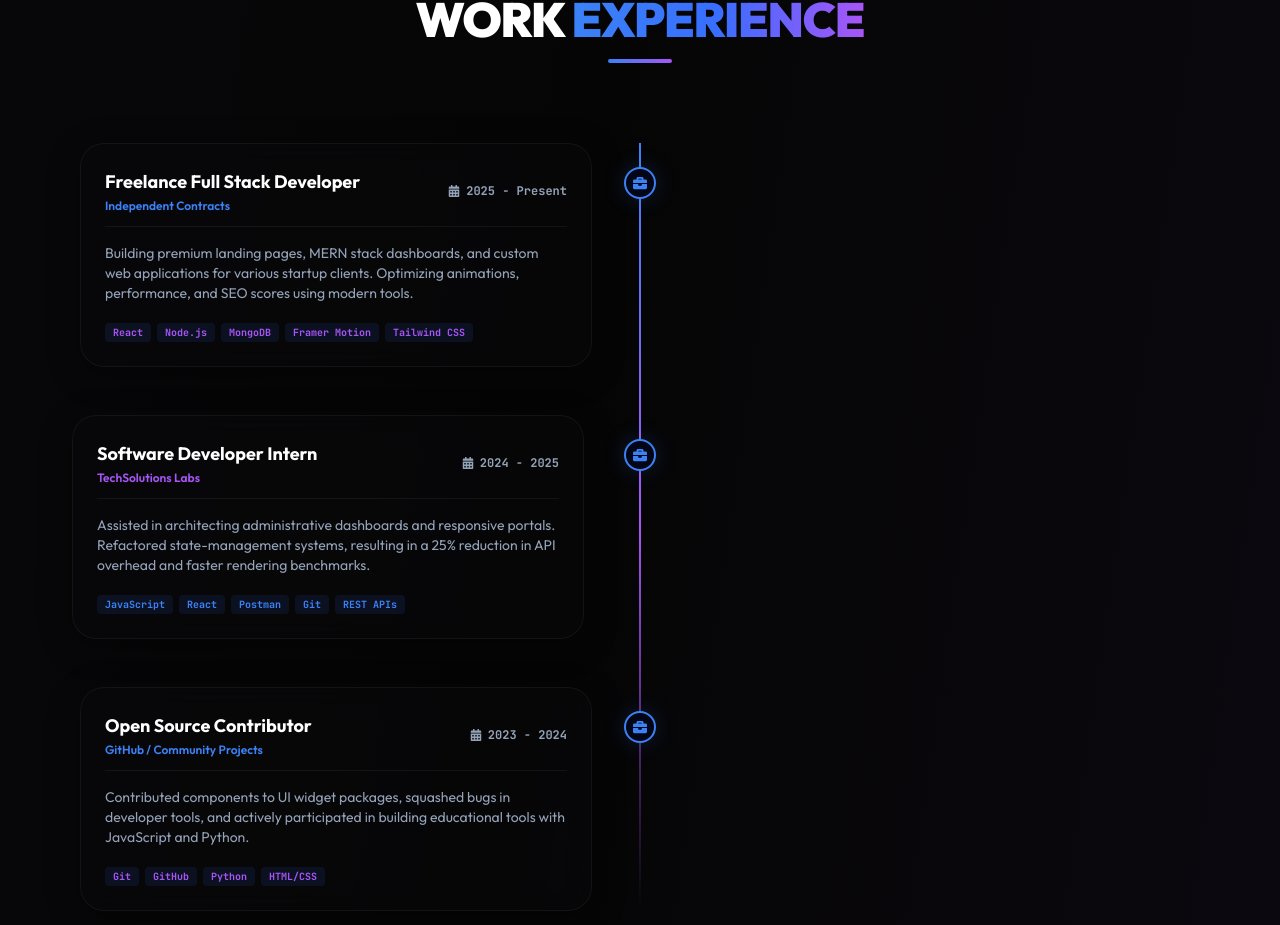
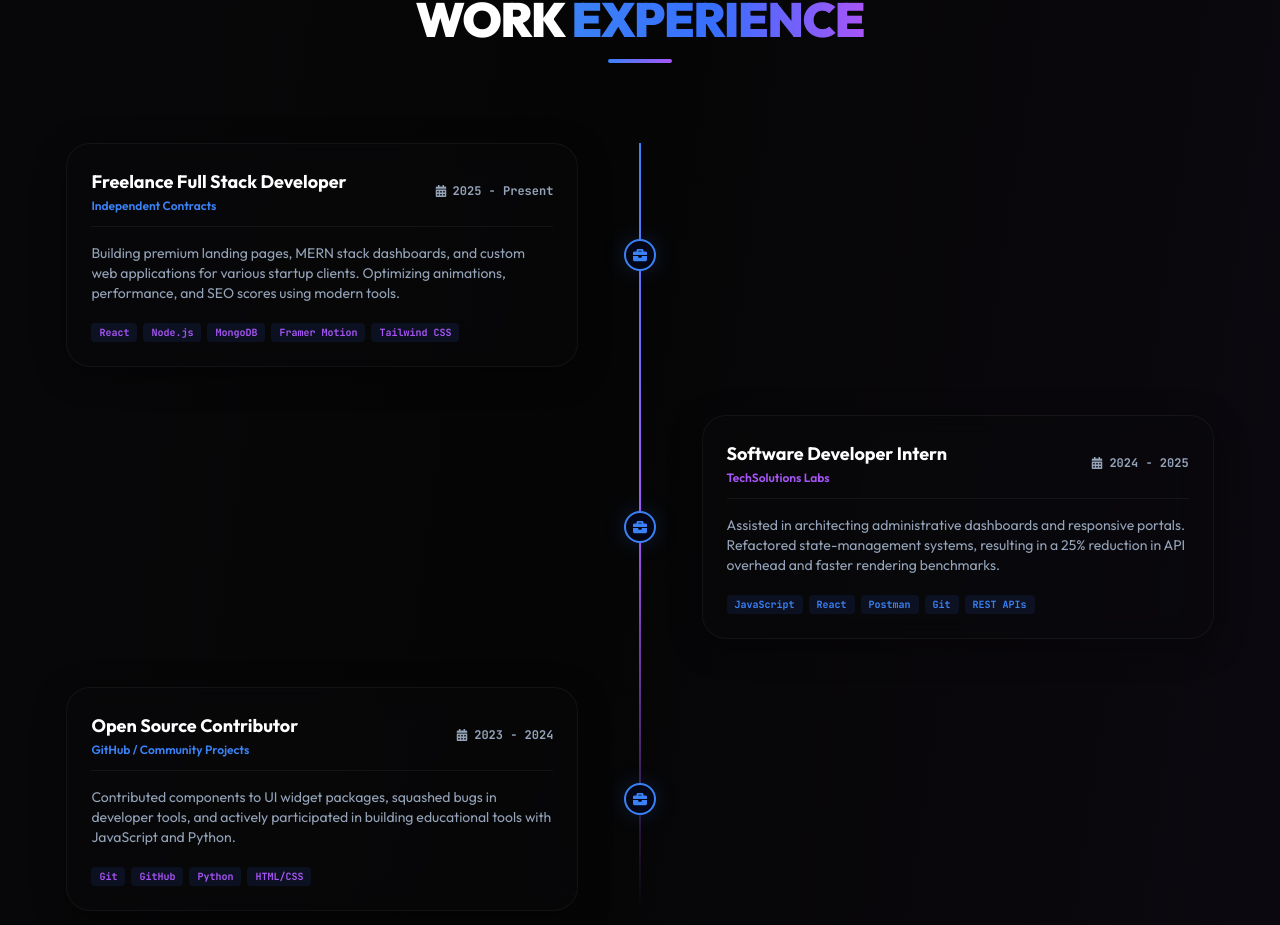
Before and after one commit to Rakesh-2006-r/Rakesh_Portfolio, a React (Vite) app: page / in a window 1280 px wide. Shown: the part 4645-5570 px from the top of the page. Built offline with nearby package versions, Linux system fonts and the light colour scheme.

Commit message:
Fixed timeline layout in Work Experience to alternate properly on left and right

```diff
--- a/src/sections/Experience.jsx
+++ b/src/sections/Experience.jsx
@@ -29,12 +29,10 @@ export default function Experience() {
             const isLeft = index % 2 === 0;
 
             return (
-              <div key={index} className="relative flex flex-col md:flex-row items-stretch">
-                {/* Desktop layout: Left spacer or Card */}
-                <div className={`w-full md:w-1/2 flex justify-start md:justify-end pr-0 md:pr-12 pl-12 md:pl-0 ${
-                  isLeft ? 'order-1 md:order-1' : 'order-1 md:order-2 md:opacity-0 md:pointer-events-none md:absolute'
-                }`}>
-                  {isLeft && (
+              <div key={index} className="relative flex flex-col md:flex-row items-center justify-between w-full">
+                {/* Left Side */}
+                {isLeft ? (
+                  <div className="w-full md:w-[45%] flex justify-start md:justify-end pl-12 md:pl-0 pr-0">
                     <motion.div
                       initial={{ opacity: 0, x: -40 }}
                       whileInView={{ opacity: 1, x: 0 }}
@@ -63,21 +61,21 @@ export default function Experience() {
                         ))}
                       </div>
                     </motion.div>
-                  )}
-                </div>
+                  </div>
+                ) : (
+                  <div className="hidden md:block md:w-[45%]" />
+                )}
 
                 {/* Timeline Center Point Icon Indicator */}
-                <div className="absolute left-4 md:left-1/2 top-6 transform -translate-x-1/2 z-20">
+                <div className="absolute left-4 md:left-1/2 top-6 md:top-1/2 transform -translate-x-1/2 md:-translate-y-1/2 z-20">
                   <div className="w-8 h-8 rounded-full bg-slate-950 border-2 border-accentBlue flex items-center justify-center text-accentBlue shadow-glow-blue">
                     <FaBriefcase className="w-3.5 h-3.5" />
                   </div>
                 </div>
 
-                {/* Desktop layout: Right Card or Spacer */}
-                <div className={`w-full md:w-1/2 flex justify-start pl-12 pr-0 md:pl-12 ${
-                  isLeft ? 'order-1 md:order-2 md:opacity-0 md:pointer-events-none md:absolute' : 'order-1 md:order-2'
-                }`}>
-                  {!isLeft && (
+                {/* Right Side */}
+                {!isLeft ? (
+                  <div className="w-full md:w-[45%] flex justify-start pl-12 md:pl-0 pr-0 mt-0">
                     <motion.div
                       initial={{ opacity: 0, x: 40 }}
                       whileInView={{ opacity: 1, x: 0 }}
@@ -106,8 +104,10 @@ export default function Experience() {
                         ))}
                       </div>
                     </motion.div>
-                  )}
-                </div>
+                  </div>
+                ) : (
+                  <div className="hidden md:block md:w-[45%]" />
+                )}
               </div>
             );
           })}
```
